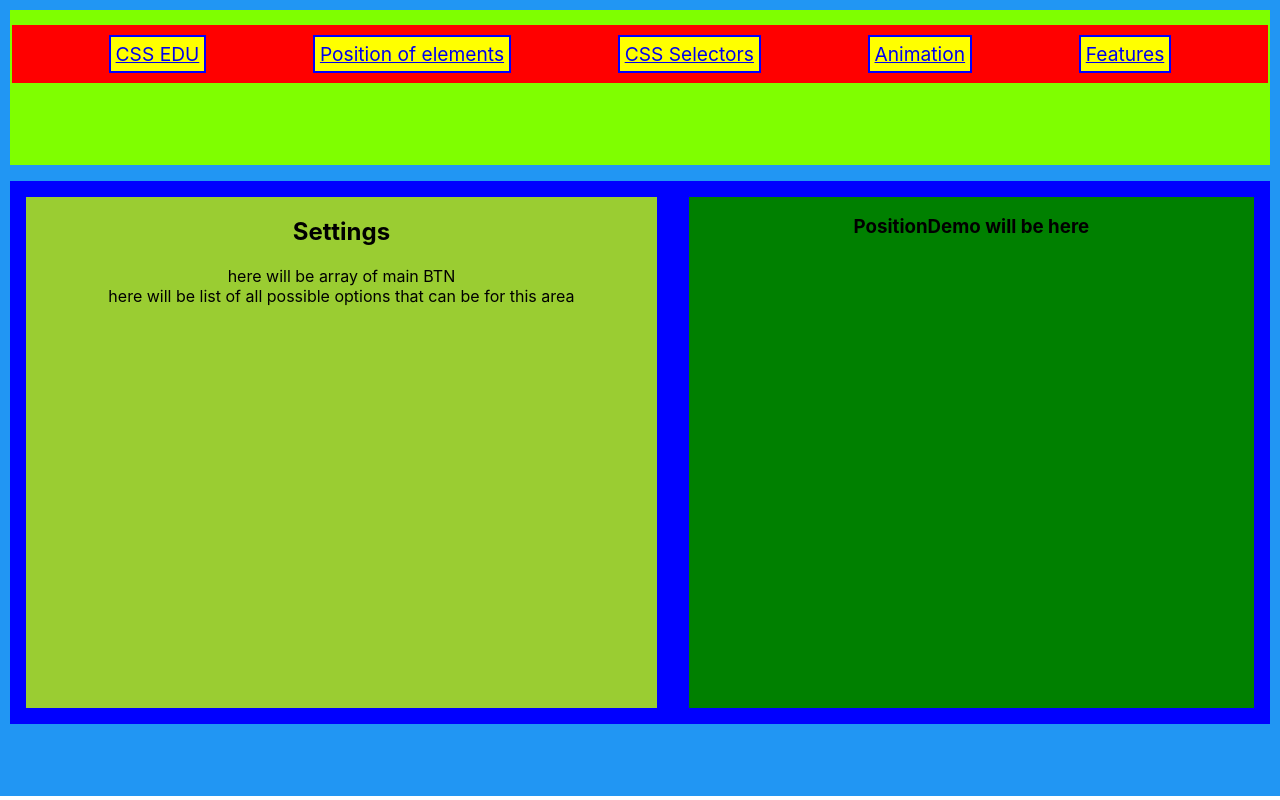
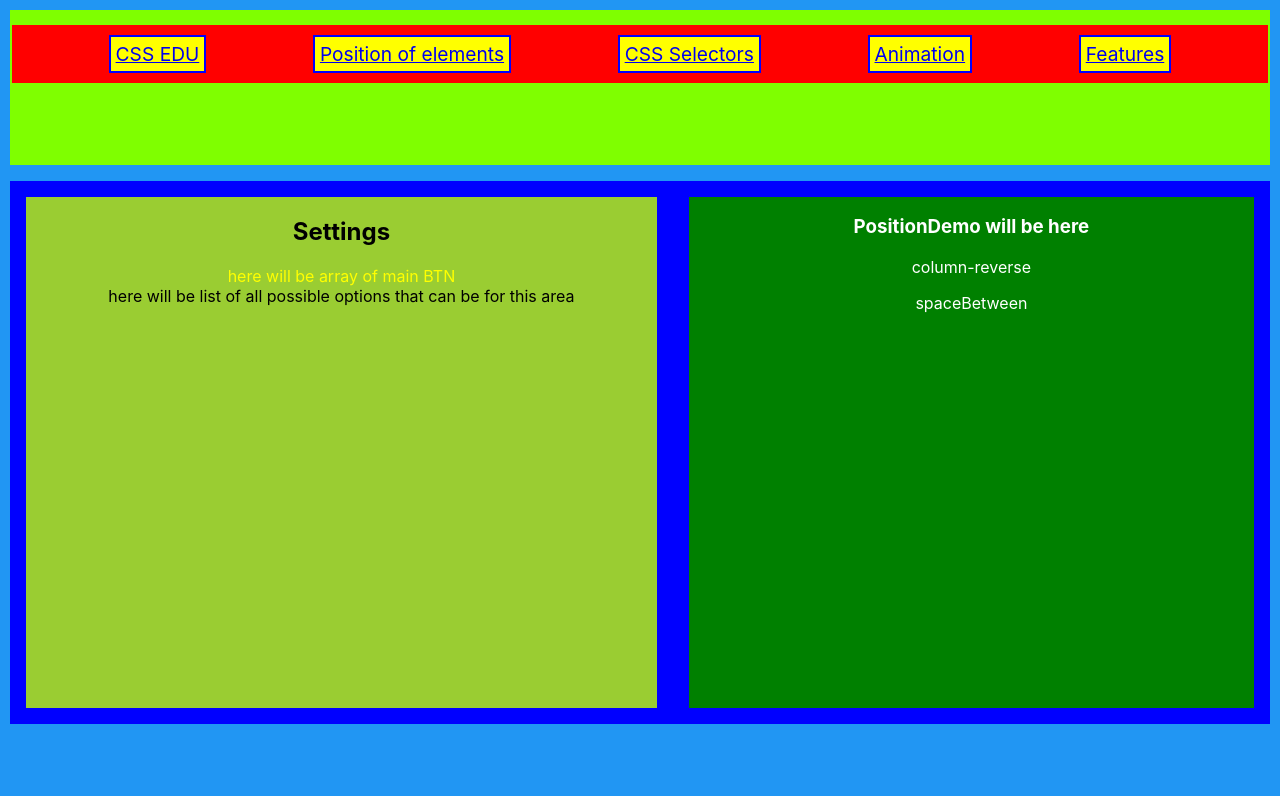
Before and after one commit to SVA2021/CSS-EDU, a React (Create React App) app: page /position in a window 1280 px wide. Built offline with nearby package versions, Linux system fonts and the light colour scheme.

Commit message:
before jsx

```diff
--- a/src/features/Position/PositionDemo.tsx
+++ b/src/features/Position/PositionDemo.tsx
@@ -1,10 +1,31 @@
 import React from 'react';
 import style from './PositionDemo.module.css'
 
+const flexParent: any = {
+    flexDirection: ["row", "row-reverse", "column", "column-reverse", "initial", "inherit"],
+    justifyContent: ["flexStart", "flexEnd", "center", "spaceBetween", "spaceAround", "spaceEvenly", "initial", "inherit"],
+    color: ["red", "green", "yellow", "white"]
+    // flexWrap: [],
+    // flexFlow: [],
+    // alignItems: [],
+    // alignContent: [],
+}
+
+const currentStyle: any = {};
+
+for (const key in flexParent) {
+    if (Object.hasOwnProperty.call(flexParent, key)) {
+        currentStyle[key] = flexParent[key][3];
+    }
+}
+
+
 const PositionDemo = () => {
     return (
-        <article className={style.main__position__demo}>
+        <article className={style.main__position__demo} style={currentStyle}>
             <h3>PositionDemo will be here</h3>
+            <p>{currentStyle?.flexDirection}</p>
+            <p>{currentStyle?.justifyContent}</p>
         </article>
     )
 }
--- a/src/features/Position/PositionSideBar.tsx
+++ b/src/features/Position/PositionSideBar.tsx
@@ -1,5 +1,23 @@
 import React from 'react';
 import style from './PositionSideBar.module.css'
+
+const flexParent = {
+    flexDirection: ["row", "row-reverse", "column", "column-reverse", "initial", "inherit"],
+    justifyContent: [],
+    flexWrap: [],
+    flexFlow: [],
+    alignItems: [],
+    alignContent: [],
+    color: ["red", "green", "yellow", "white"]
+}
+
+console.log(flexParent);
+// delete flexParent.justifyContent;
+// console.log();
+
+
+// let str = JSON.stringify(flexParent);
+// console.log(JSON.parse(str));
 
 const OptionBtn = (props: any) => {
     let classes = (props.isActive)
@@ -26,11 +44,14 @@ const OptionItem = (props: any) => {
     )
 }
 
+let st = `display: "flex", flex-direction: "row"`
+
 const PositionSideBar = (props: any) => {
     return (
-        <article className={style.main__position__sidebar}>
+        <article className={style.main__position__sidebar} >
             <h2>Settings</h2>
-            <div className={style.sidebar__mainBtn}>
+            <div className={style.sidebar__mainBtn} style={{ color: 'yellow' }}>
+                {/* // flexParent[color][2] */}
                 here will be array of main BTN
             </div>
             <div className={style.sidebar__options}>
```
Also changed, not shown: src/features/Main/demoSlice.ts (added, +47 -0 lines), src/App.tsx (line endings or trailing spaces).
